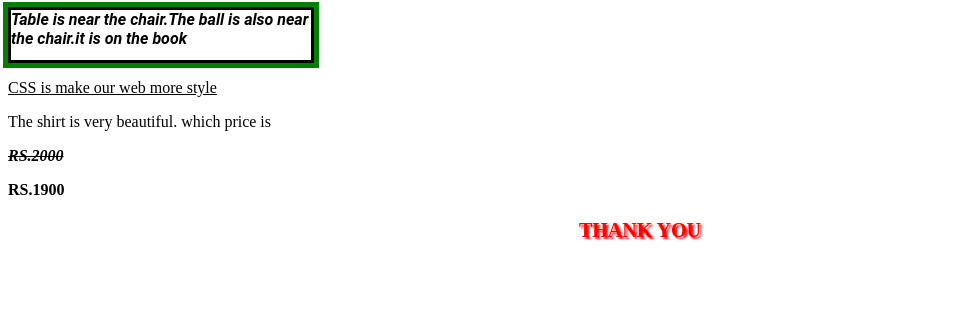
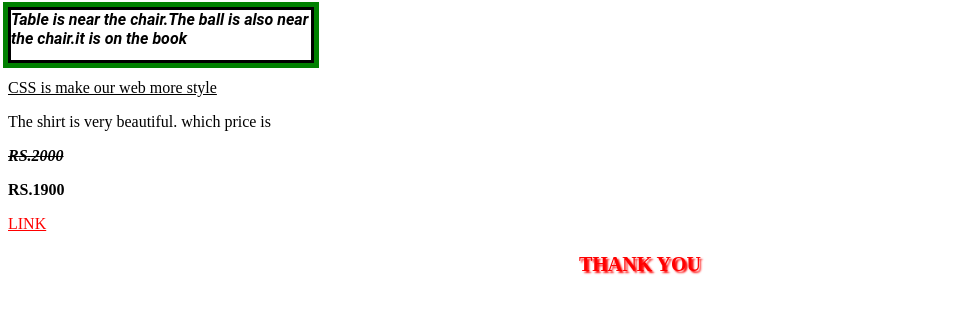
Before and after one commit to Sajuran-Html/web-master, a plain HTML site: page lec-7/index.html in a window 1280 px wide. Shown: the part 83-396 px from the top of the page, without its empty margins (0-955 px from the left). Drawn offline with Linux system fonts and the light colour scheme; a web font is replaced by a local one.

Commit message:
lecture7

```diff
--- a/lec-7/index.html
+++ b/lec-7/index.html
@@ -10,8 +10,11 @@
        <b><p class="pol">Table is near the chair.The ball is also near the chair.it is on the book</p></b>
        <p id="sai">CSS is make our web more style</p>
        <p>The shirt is very beautiful. which price is </p><b><p id="PRICE">RS.2000</p><p>RS.1900</p></b>
+       <a href="https://google.com" target="_blank">
+       <P>LINK</P>
+    </a>
        <p class="kl">Thank you</p>
-       <link rel="stylesheet"href="./main.css"/>
+
     </body>
 
 </html>
--- a/lec-7/main.css
+++ b/lec-7/main.css
@@ -21,6 +21,18 @@ h1{
     font-style: italic;
 
 }
+a:link{
+    color:purple;
+}
+a:link{
+    color:red;
+}
+a:hover{
+   color:#b2beb5;
+}
+a:active{
+    color:green;
+}
 .kl{
 text-transform: uppercase;
 color: red;
```
